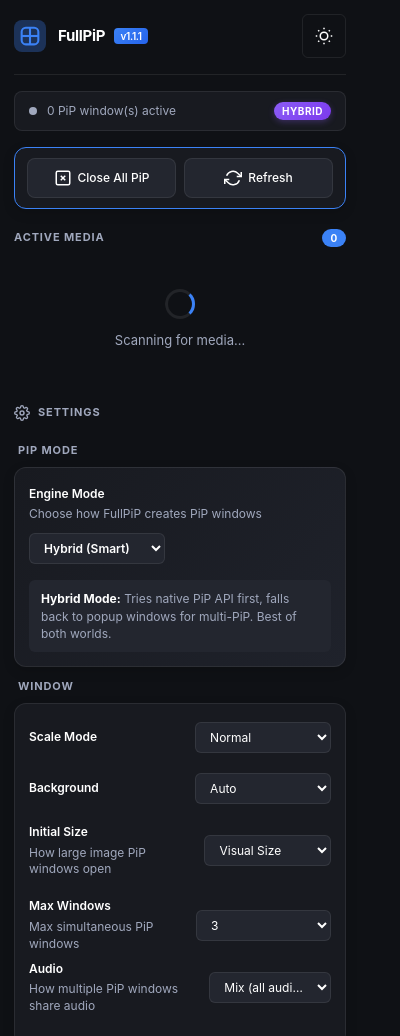
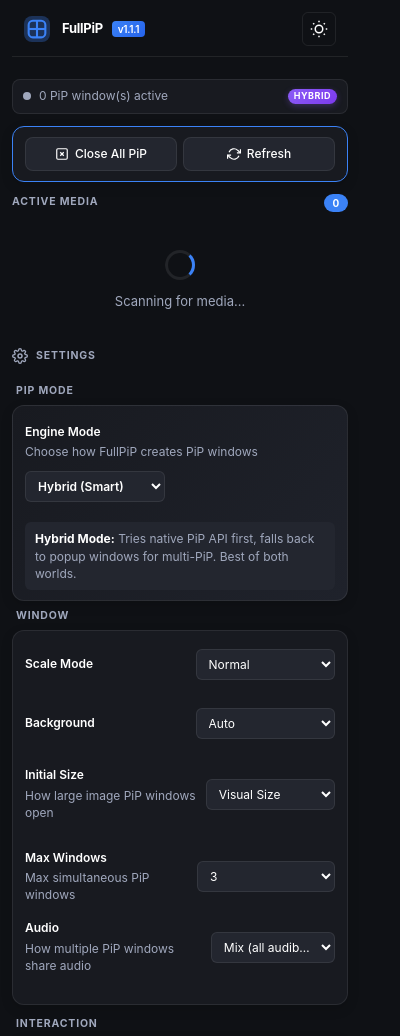
Before and after one commit to krittaphato3/PiPExtension, a browser extension: page popup.html in a window 400 px wide. Shown: the top 1036 px of the page. Drawn offline with Linux system fonts and the light colour scheme.

Commit message:
fix: compact popup UI - small buttons, 2-line titles with tooltip

```diff
--- a/popup.js
+++ b/popup.js
@@ -843,6 +843,12 @@ function renderMediaList(mediaItems, container, tabId) {
     const mediaTitle = document.createElement('div');
     mediaTitle.className = 'media-title';
     mediaTitle.textContent = titleText;
+    mediaTitle.title = titleText;
+    mediaTitle.dataset.fullTitle = titleText;
+    div.dataset.fullTitle = titleText;
+    thumbEl.setAttribute('role', 'img');
+    thumbEl.setAttribute('aria-label', titleText);
+    thumbEl.title = titleText;
 
     const mediaMeta = document.createElement('div');
     mediaMeta.className = 'media-meta';
@@ -1063,11 +1069,7 @@ function renderMediaList(mediaItems, container, tabId) {
               1500
             );
           } else if (result.action === 'opened') {
-            showToast(
-              result.type === 'video' ? 'PiP opened' : 'Image PiP opened',
-              'success',
-              1000
-            );
+            showToast(result.type === 'video' ? 'PiP opened' : 'Image PiP opened', 'success', 1000);
           }
         }
       } else {
--- a/style.css
+++ b/style.css
@@ -97,15 +97,18 @@ body::-webkit-scrollbar-thumb:hover {
   background: var(--accent);
 }
 
-/* Container — fluid, never cut off on right edge */
+/* Container — fluid, never cut off on right edge, compact density */
 .container {
   position: relative;
   width: 100%;
   max-width: 100%;
   min-width: 0;
   box-sizing: border-box;
-  padding: clamp(12px, 3.5vw, 16px);
+  padding: clamp(10px, 3vw, 14px);
   container-type: normal;
+  display: flex;
+  flex-direction: column;
+  gap: clamp(10px, 3vw, 14px);
 }
 
 /* Utilities */
@@ -125,8 +128,9 @@ header {
   display: flex;
   justify-content: space-between;
   align-items: center;
-  margin-bottom: 16px;
-  padding-bottom: 16px;
+  margin-bottom: 10px;
+  padding: 10px 12px;
+  padding-top: 0;
   border-bottom: 1px solid var(--border);
 }
 
@@ -139,9 +143,15 @@ header {
 .logo {
   color: var(--accent);
   background: var(--accent-glow);
-  padding: 6px;
+  padding: 3px;
+  width: 26px;
+  height: 26px;
+  box-sizing: border-box;
   border-radius: 8px;
   display: flex;
+  align-items: center;
+  justify-content: center;
+  flex-shrink: 0;
   transition: transform 0.2s var(--ease);
 }
 .logo:hover {
@@ -149,7 +159,7 @@ header {
 }
 
 h1 {
-  font-size: var(--fs-title);
+  font-size: 13px;
   font-weight: 700;
   margin: 0;
   letter-spacing: -0.02em;
@@ -185,10 +195,11 @@ h1 {
   background: transparent;
   border: 1px solid var(--border);
   color: var(--text-head);
-  width: 44px;
-  height: 44px;
-  min-width: 44px;
-  min-height: 44px;
+  /* popup-compact exception: 34px ok vs 44px page target */
+  width: 34px;
+  height: 34px;
+  min-width: 34px;
+  min-height: 34px;
   border-radius: 6px;
   display: flex;
   align-items: center;
@@ -311,12 +322,12 @@ h1 {
   background: var(--bg-card);
   border: 1px solid var(--border);
   border-radius: 8px;
-  padding: 0.625rem 0.875rem;
-  margin-bottom: 1rem;
+  padding: 8px 10px;
+  margin-bottom: 0;
   display: flex;
   align-items: center;
-  gap: 10px;
-  font-size: var(--fs-desc);
+  gap: 8px;
+  font-size: 12px;
   line-height: 1.4;
   min-width: 0;
   transition: all 0.3s var(--ease);
@@ -350,12 +361,12 @@ h1 {
   font-weight: 500;
 }
 
-/* PiP Mode Badge (in status bar) */
+/* PiP Mode Badge (in status bar) — compact */
 .pip-mode-badge {
   display: inline-block;
-  padding: 2px 8px;
+  padding: 1px 6px;
   border-radius: 10px;
-  font-size: 10px;
+  font-size: 9px;
   font-weight: 700;
   text-transform: uppercase;
   letter-spacing: 0.5px;
@@ -388,17 +399,17 @@ h1 {
 
 .pip-mode-select {
   font-weight: 600;
-  font-size: var(--fs-desc);
+  font-size: 12px;
   line-height: 1.4;
-  padding: 0.5rem 0.75rem;
+  padding: 6px 8px;
   flex: 0 1 150px;
   min-width: 0;
   max-width: 45%;
 }
 
 .mode-description {
-  margin-top: 0.625rem;
-  padding: 0.625rem 0.75rem;
+  margin-top: 8px;
+  padding: 8px 10px;
   background: var(--input-bg);
   border-radius: 6px;
   font-size: var(--fs-desc);
@@ -473,8 +484,8 @@ h1 {
   background-color: var(--bg-card);
   border: 1px solid var(--border);
   border-radius: 12px;
-  padding: clamp(0.75rem, 3.5vw, 1rem);
-  margin-bottom: 0.75rem;
+  padding: 10px 12px;
+  margin-bottom: 0;
   box-shadow: var(--shadow);
   transition: all 0.2s var(--ease);
   box-sizing: border-box;
@@ -505,7 +516,7 @@ h1 {
   justify-content: space-between;
   align-items: center;
   gap: 10px;
-  padding: 0.25rem 0;
+  padding: 8px 0;
   min-width: 0;
 }
 
@@ -604,8 +615,8 @@ input:checked + .slider:hover {
   color: var(--text-head);
   border: 1px solid var(--border);
   border-radius: 6px;
-  padding: 0.375rem 0.625rem;
-  font-size: var(--fs-desc);
+  padding: 6px 8px;
+  font-size: 12px;
   line-height: 1.4;
   font-family: inherit;
   outline: none;
@@ -695,8 +706,8 @@ input:checked + .slider:hover {
   display: flex;
   align-items: center;
   justify-content: space-between;
-  margin: 1.25rem 0 0.75rem 0;
-  font-size: var(--fs-section);
+  margin: 12px 0 8px 0;
+  font-size: 10.5px;
   text-transform: uppercase;
   color: var(--text-sub);
   letter-spacing: 0.08em;
@@ -738,8 +749,8 @@ input:checked + .slider:hover {
 .media-list-container {
   display: flex;
   flex-direction: column;
-  gap: 8px;
-  margin-bottom: 16px;
+  gap: 6px;
+  margin-bottom: 0;
 }
 
 .loading-state,
@@ -785,12 +796,13 @@ input:checked + .slider:hover {
   display: flex;
   justify-content: space-between;
   align-items: center;
-  padding: 10px;
+  padding: 8px 10px;
   background: var(--bg-card);
   border: 1px solid var(--border);
   border-radius: 10px;
   transition: all 0.2s var(--ease);
   cursor: pointer;
+  min-width: 0;
 }
 
 .media-item:hover {
@@ -800,15 +812,15 @@ input:checked + .slider:hover {
 }
 
 .media-thumb {
-  width: 80px;
-  height: 45px;
+  width: 64px;
+  height: 36px;
+  flex-shrink: 0;
   background-color: #000;
   background-size: cover;
   background-repeat: no-repeat;
   background-position: center;
   border-radius: 6px;
-  margin-right: 12px;
-  flex-shrink: 0;
+  margin-right: 10px;
   border: 1px solid var(--border);
   transition: all 0.2s var(--ease);
 }
@@ -826,24 +838,32 @@ input:checked + .slider:hover {
 .media-info {
   display: flex;
   flex-direction: column;
+  min-width: 0;
+  flex: 1;
   overflow: hidden;
-  margin-right: 10px;
-  flex-grow: 1;
+  margin-right: 8px;
 }
 
 .media-title {
   font-size: 12px;
   font-weight: 600;
-  white-space: nowrap;
+  line-height: 1.35;
+  color: var(--text-head);
+  display: -webkit-box;
+  -webkit-line-clamp: 2;
+  -webkit-box-orient: vertical;
   overflow: hidden;
-  text-overflow: ellipsis;
-  color: var(--text-head);
+  white-space: normal;
+  overflow-wrap: anywhere;
 }
 
 .media-meta {
-  font-size: 12px;
+  font-size: 11px;
   color: var(--text-sub);
   margin-top: 4px;
+  white-space: normal;
+  overflow-wrap: anywhere;
+  line-height: 1.35;
 }
 
 .iframe-badge {
@@ -866,15 +886,17 @@ input:checked + .slider:hover {
   border: 1px solid var(--border);
   color: var(--text-head);
   border-radius: 6px;
-  width: 44px;
-  height: 44px;
-  min-width: 44px;
-  min-height: 44px;
+  /* popup-compact exception: 30px ok vs 44px page target */
+  width: 30px;
+  height: 30px;
+  min-width: 30px;
+  min-height: 30px;
   display: flex;
   justify-content: center;
   align-items: center;
   cursor: pointer;
   transition: all 0.2s var(--ease);
+  flex-shrink: 0;
 }
 
 .btn-icon:hover {
@@ -998,8 +1020,8 @@ footer {
   display: flex;
   justify-content: space-between;
   align-items: center;
-  margin-top: 20px;
-  padding-top: 16px;
+  margin-top: 12px;
+  padding-top: 12px;
   border-top: 1px solid var(--border);
   font-size: 11px;
   color: var(--text-sub);
@@ -1044,10 +1066,11 @@ footer {
   cursor: pointer;
   opacity: 0.7;
   transition: 0.2s var(--ease);
-  width: 44px;
-  height: 44px;
-  min-width: 44px;
-  min-height: 44px;
+  /* popup-compact exception: 34px ok vs 44px page target */
+  width: 34px;
+  height: 34px;
+  min-width: 34px;
+  min-height: 34px;
   border-radius: 6px;
   display: flex;
   align-items: center;
@@ -1271,12 +1294,12 @@ ul.shortcuts-card .info-row {
    V4.0.0 — SIMPLIFIED UI
    ============================================================================ */
 
-/* Quick Action Buttons — 2-col grid, no wrap/cramp */
+/* Quick Action Buttons — always 2-col grid down to 300px, no wrap/cramp */
 .quick-actions {
   display: grid;
   grid-template-columns: 1fr 1fr;
-  gap: 8px;
-  padding: 0.625rem 0.75rem;
+  gap: 6px;
+  padding: 10px 12px;
   background: var(--bg-card);
   border-color: var(--accent);
 }
@@ -1289,13 +1312,13 @@ ul.shortcuts-card .info-row {
   background: var(--input-bg);
   border: 1px solid var(--border);
   color: var(--text-head);
-  padding: 0.625rem 0.75rem;
-  /* popup exception: 40px compact ok vs 44px page target */
-  min-height: 40px;
+  padding: 6px 8px;
+  /* popup-compact exception: 34px ok vs 44px page target — saves ~60px stacked height */
+  min-height: 34px;
   min-width: 0;
   max-width: 100%;
   border-radius: 8px;
-  font-size: var(--fs-desc);
+  font-size: 12px;
   line-height: 1.35;
   font-weight: 500;
   cursor: pointer;
@@ -1308,6 +1331,8 @@ ul.shortcuts-card .info-row {
 
 .action-btn svg {
   flex-shrink: 0;
+  width: 14px;
+  height: 14px;
 }
 
 .action-btn .btn-label {
@@ -1331,7 +1356,7 @@ ul.shortcuts-card .info-row {
 
 /* Collapsible Settings Sections */
 .settings-section {
-  margin-bottom: 16px;
+  margin-bottom: 12px;
 }
 
 .settings-section summary {
@@ -1348,8 +1373,8 @@ ul.shortcuts-card .info-row {
   display: flex;
   align-items: center;
   gap: 8px;
-  padding: 0.625rem 0;
-  font-size: var(--fs-section);
+  padding: 8px 0;
+  font-size: 10.5px;
   text-transform: uppercase;
   color: var(--text-sub);
   letter-spacing: 0.08em;
@@ -1377,13 +1402,13 @@ ul.shortcuts-card .info-row {
 
 /* Sub-section headings */
 .settings-sub {
-  font-size: var(--fs-section);
+  font-size: 10.5px;
   text-transform: uppercase;
   color: var(--text-sub);
   letter-spacing: 0.08em;
   font-weight: 700;
   line-height: 1.4;
-  margin: 1rem 0 0.5rem 0;
+  margin: 12px 0 6px 0;
   padding-left: 0.25rem;
 }
 
@@ -1418,7 +1443,7 @@ ul.shortcuts-card .info-row {
    ADAPTIVE COMPACT POPUP — 300/360/420px
    ============================================================================ */
 
-/* Narrow: <=360px — px step (Chrome popup ignores vw), stack actions, wrap Engine Mode */
+/* Narrow: <=360px — px step (Chrome popup ignores vw), wrap Engine Mode */
 @media (max-width: 360px) {
   body {
     width: 320px;
@@ -1433,10 +1458,6 @@ ul.shortcuts-card .info-row {
     padding: 12px;
   }
 
-  .quick-actions {
-    grid-template-columns: 1fr;
-  }
-
   .setting-item--wrap {
     flex-direction: column;
     align-items: stretch;
@@ -1449,7 +1470,14 @@ ul.shortcuts-card .info-row {
   }
 
   .card {
-    padding: 0.75rem;
+    padding: 10px 12px;
+  }
+}
+
+/* Ultra-narrow: below 300px only — stack quick actions */
+@media (max-width: 299px) {
+  .quick-actions {
+    grid-template-columns: 1fr;
   }
 }
 
```
